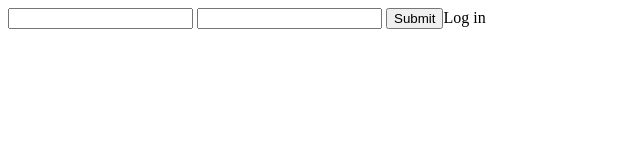
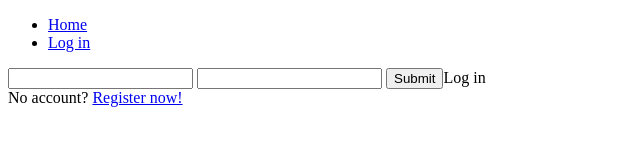
Before and after one commit to Thristhart/overwatch, a website: page views/login.html in a window 1280 px wide. Shown: the whole page, without its empty margins (0-640 px from the left). Drawn offline with nearby package versions, Linux system fonts and the light colour scheme; files that its build step writes are made by us from their sources.

Commit message:
Added layout template

```diff
--- /dev/null
+++ b/views/layout.html
@@ -0,0 +1,28 @@
+<!doctype html>
+<html>
+  <meta charset=utf-8>
+  <head>
+    <title>{% block title %}Overwatch{% endblock %}</title>
+    <link rel="stylesheet" href="global.css" />
+    {% block stylesheets %}
+    {% endblock %}
+  </head>
+  <body>
+    <nav>
+      <ul>
+        <li><a href="/overwatch/">Home</a></li>
+        {% if user %}
+        <li><a href="/overwatch/profile">Profile</a></li>
+        {% else %}
+        <li><a href="/overwatch/login">Log in</a></li>
+        {% endif %}
+        {% block nav %}
+        {% endblock %}
+      </ul>
+    </nav>
+    <main>
+    {% block content %}
+    {% endblock %}
+    </main>
+  </body>
+</html>
--- a/views/login.html
+++ b/views/login.html
@@ -1,5 +1,9 @@
+{% extends "layout.html" %}
+{% block content %}
 <form id="login" method="POST">
   <input name="username" />
   <input name="password" type="password" />
   <input type="submit">Log in</input>
 </form>
+No account? <a href="register">Register now!</a>
+{% endblock %}
```
Also changed, not shown: views/index.html (+4 -0 lines), views/register.html (+3 -0 lines).
